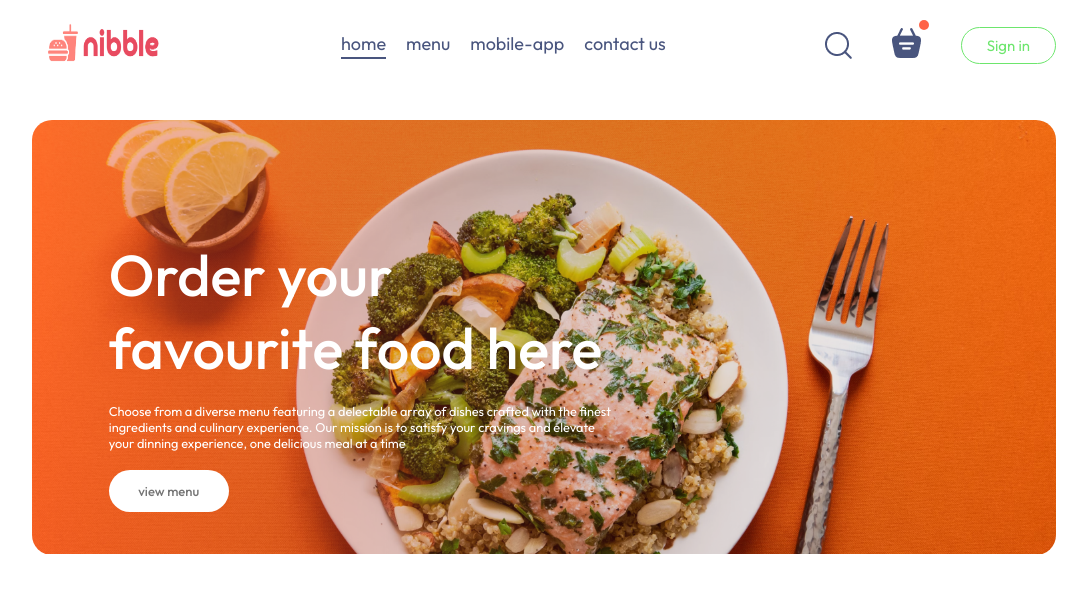
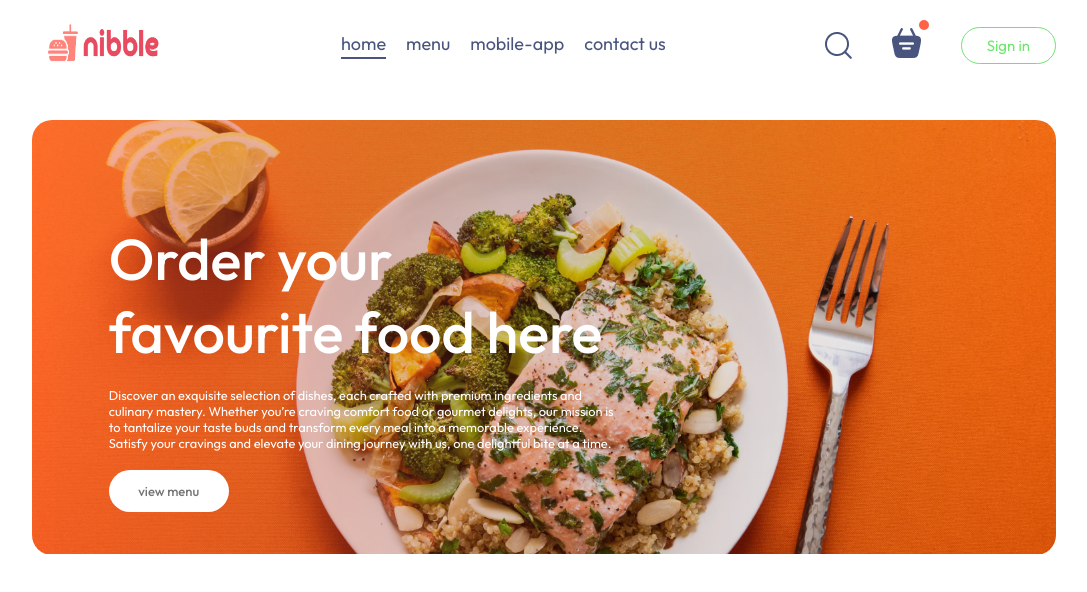
Before and after one commit to arshthakur/Food-Delivery-App, a React (Vite) app: page / in a window 1280 px wide. Shown: the top 592 px of the page, without its empty margins (96-1183 px from the left). Built offline with nearby package versions, Linux system fonts and the light colour scheme.

Commit message:
create new file menu

```diff
--- a/src/components/Header/Header.css
+++ b/src/components/Header/Header.css
@@ -17,6 +17,7 @@
   max-width: 50%;
   bottom: 10%;
   left: 6vw;
+  animation: fadeIn 3s;
 }
 .header-contents h2{
 font-weight: 500;
--- a/src/components/Header/Header.jsx
+++ b/src/components/Header/Header.jsx
@@ -6,7 +6,7 @@ const Header = ()=>{
     <div className='header'>
       <div className='header-contents'>
         <h2>Order your favourite food here</h2>
-        <p>Choose from a diverse menu featuring a delectable array of dishes crafted with the finest ingredients and culinary experience. Our mission is to satisfy your cravings and elevate your dinning experience, one delicious meal at a time </p>
+        <p>Discover an exquisite selection of dishes, each crafted with premium ingredients and culinary mastery. Whether you’re craving comfort food or gourmet delights, our mission is to tantalize your taste buds and transform every meal into a memorable experience. Satisfy your cravings and elevate your dining journey with us, one delightful bite at a time.</p>
         <button>view menu</button>
       </div>
 
--- a/src/index.css
+++ b/src/index.css
@@ -17,3 +17,13 @@ a{
   width: 80%;
   margin: auto;
 }
+
+@keyframes fadeIn {
+  0%{
+    opacity: 0;
+  }
+  100%{
+    opacity: 1;
+  }
+
+}
```
Also changed, not shown: src/components/Exploremenu/ExploreMenu.jsx (added, +15 -0 lines), src/components/Exploremenu/ExploreMenu.css (added).
